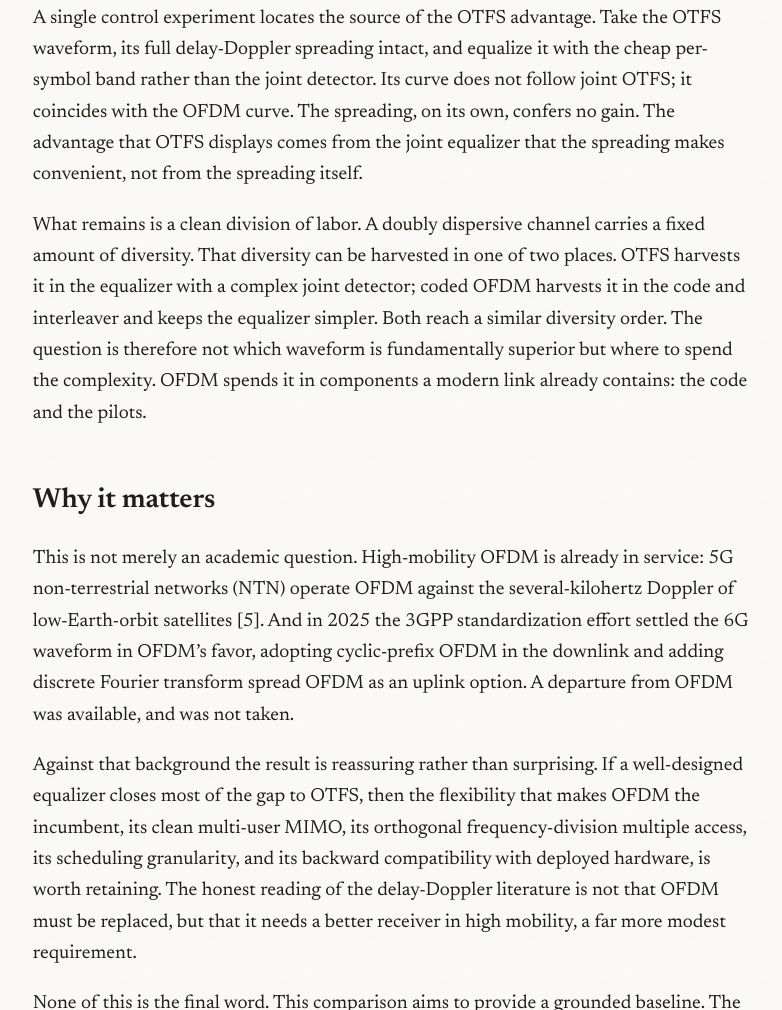
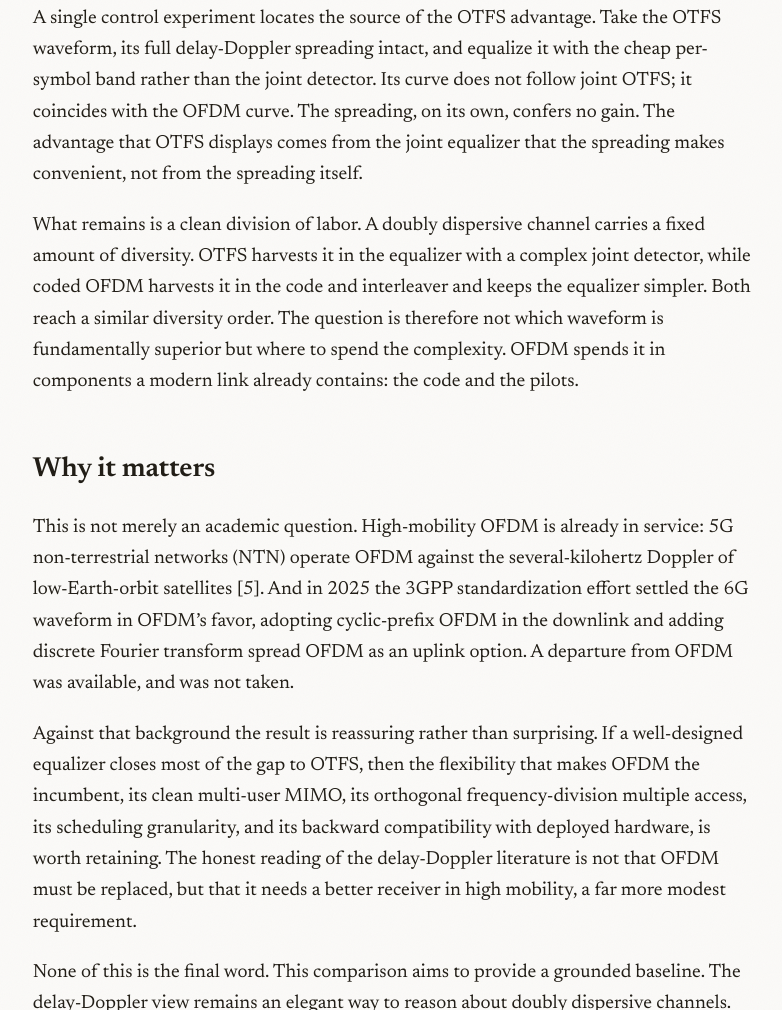
Before and after one commit to kostisdov/kostisdov.github.io, an Astro site: page /posts/doppler-resilient-ofdm in a window 1280 px wide. Shown: the part 5080-6090 px from the top of the page, without its empty margins (213-995 px from the left). Built offline with nearby package versions, Linux system fonts and the light colour scheme; Astro itself is replaced by a stand-in of ours.

Commit message:
Tighten diversity division-of-labor passage in OFDM vs OTFS post

```diff
--- a/src/content/posts/doppler-resilient-ofdm.md
+++ b/src/content/posts/doppler-resilient-ofdm.md
@@ -133,9 +133,9 @@ on its own, confers no gain. The advantage that OTFS displays comes from the joi
 spreading makes convenient, not from the spreading itself.
 
 What remains is a clean division of labor. A doubly dispersive channel carries a fixed amount of
-diversity. That diversity can be harvested in one of two places. OTFS harvests it in the equalizer
-with a complex joint detector; coded OFDM harvests it in the code and interleaver and keeps the
-equalizer simpler. Both reach a similar diversity order. The question is therefore not which waveform is fundamentally
+diversity. OTFS harvests it in the equalizer with a complex joint detector, while coded OFDM
+harvests it in the code and interleaver and keeps the equalizer simpler. Both reach a similar
+diversity order. The question is therefore not which waveform is fundamentally
 superior but where to spend the complexity. OFDM spends it in components a modern link already
 contains: the code and the pilots.
 
```
